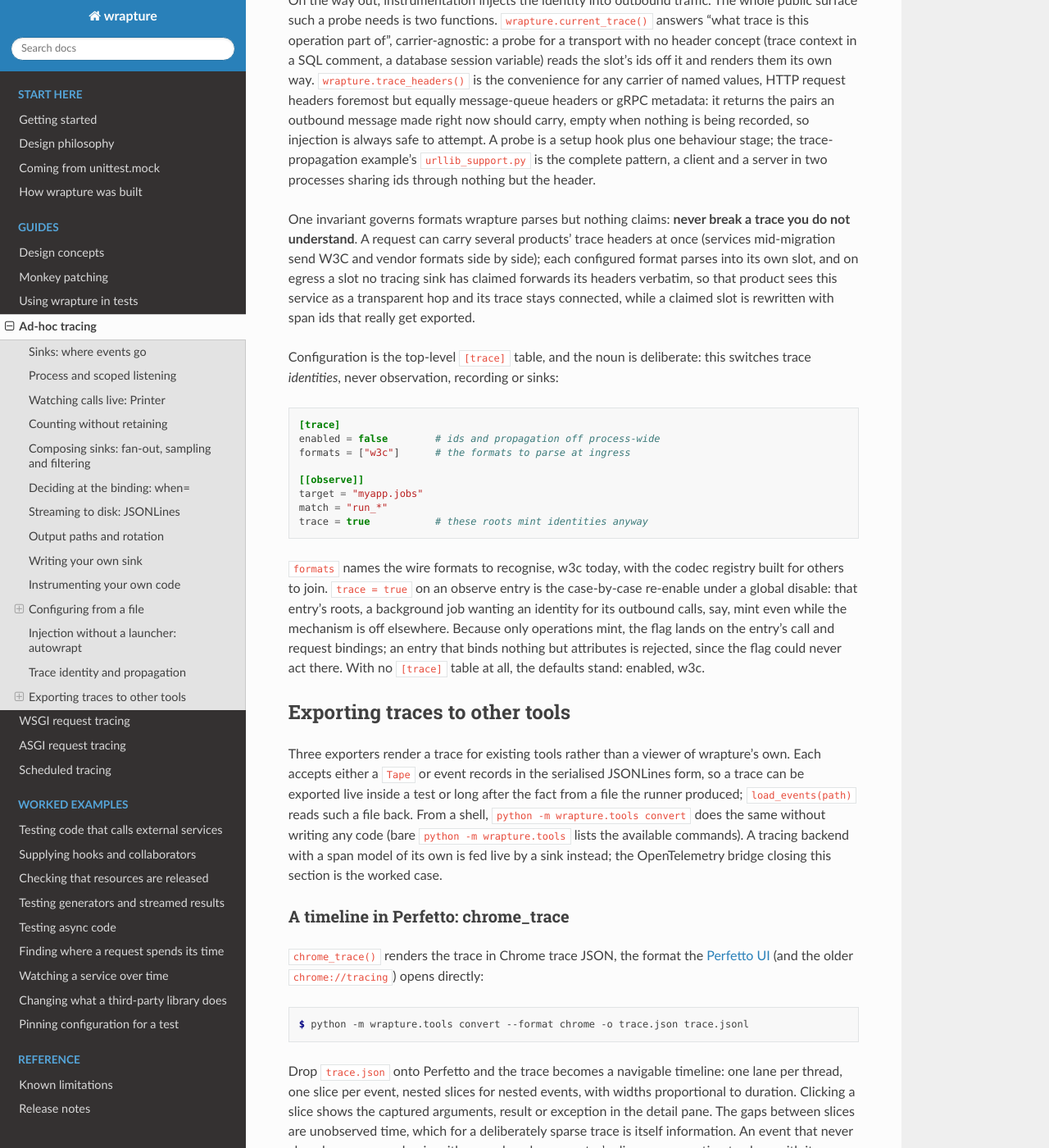
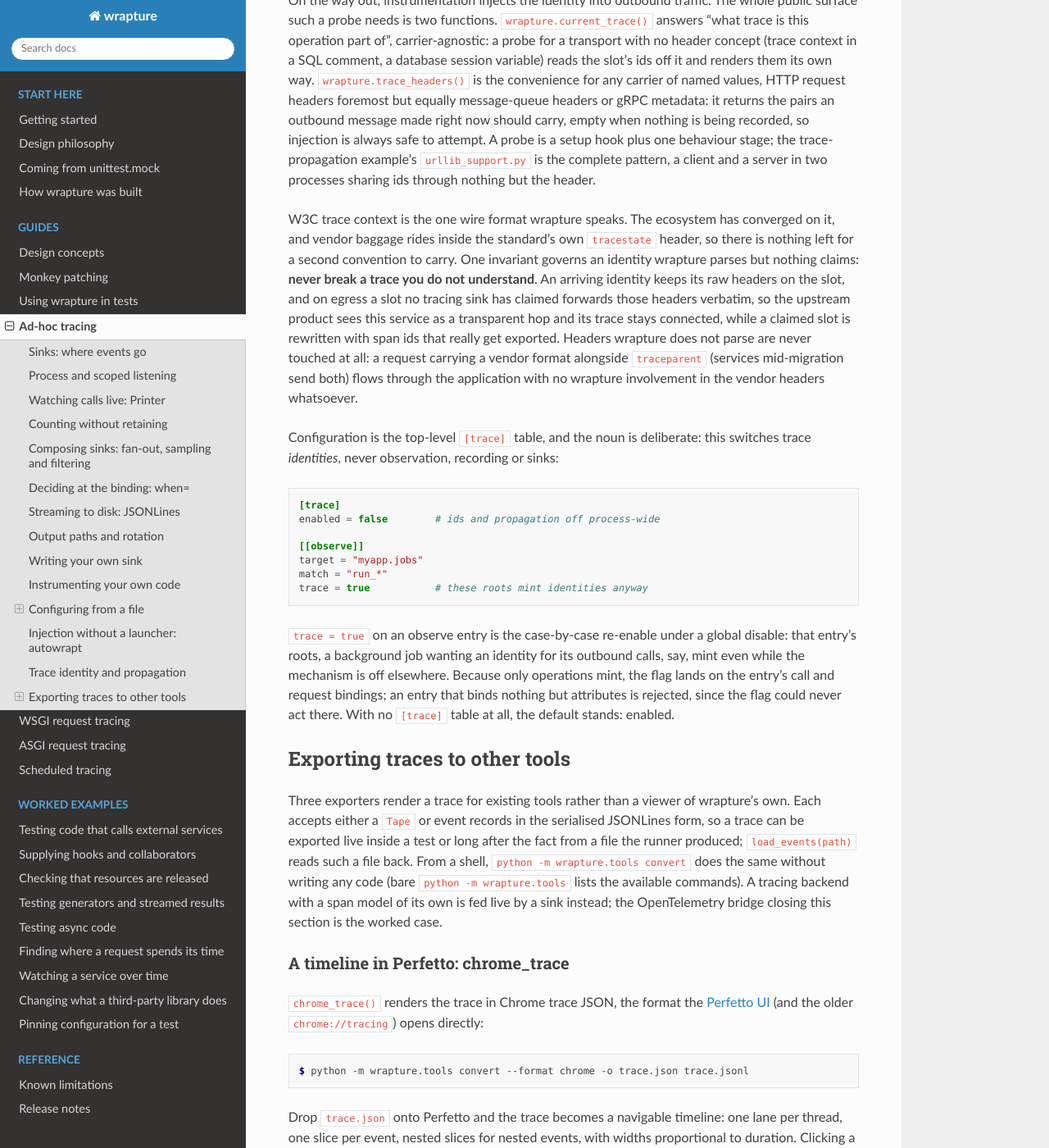
Before and after one commit to GrahamDumpleton/wrapture, a Sphinx documentation site: the page built from docs/ad-hoc-tracing.md, in a window 1280 px wide and 1400 px high, scrolled down 20247 px. Shown: the whole window at 82% size. Built offline with Sphinx 7.4.7 and the Read the Docs theme 3.1.0, drawn with Linux system fonts in a browser that asks for light colours.

Commit message:
Freeze the trace layer to W3C trace context.
The ecosystem has converged on W3C trace context, and vendor baggage
rides inside the standard's own tracestate header, so the mechanism
for other trace header conventions goes: the [trace] formats key,
_check_formats and the codec registry are removed, and
wanted_headers(), the ingress parse and header rendering speak w3c
directly. The format-keyed serialised shape ("trace": {"w3c": ...})
is kept deliberately, so the JSONLines format does not churn.
Defaults are unchanged: tracing stays on by default, and w3c was
already the only format shipped.

````diff
--- a/docs/ad-hoc-tracing.md
+++ b/docs/ad-hoc-tracing.md
@@ -1127,14 +1127,20 @@ setup hook plus one behaviour stage; the trace-propagation example's
 `urllib_support.py` is the complete pattern, a client and a server
 in two processes sharing ids through nothing but the header.
 
-One invariant governs formats wrapture parses but nothing claims:
-**never break a trace you do not understand**. A request can carry
-several products' trace headers at once (services mid-migration
-send W3C and vendor formats side by side); each configured format
-parses into its own slot, and on egress a slot no tracing sink has
-claimed forwards its headers verbatim, so that product sees this
-service as a transparent hop and its trace stays connected, while a
-claimed slot is rewritten with span ids that really get exported.
+W3C trace context is the one wire format wrapture speaks. The
+ecosystem has converged on it, and vendor baggage rides inside the
+standard's own `tracestate` header, so there is nothing left for a
+second convention to carry. One invariant governs an identity
+wrapture parses but nothing claims: **never break a trace you do
+not understand**. An arriving identity keeps its raw headers on the
+slot, and on egress a slot no tracing sink has claimed forwards
+those headers verbatim, so the upstream product sees this service
+as a transparent hop and its trace stays connected, while a claimed
+slot is rewritten with span ids that really get exported. Headers
+wrapture does not parse are never touched at all: a request
+carrying a vendor format alongside `traceparent` (services
+mid-migration send both) flows through the application with no
+wrapture involvement in the vendor headers whatsoever.
 
 Configuration is the top-level `[trace]` table, and the noun is
 deliberate: this switches trace *identities*, never observation,
@@ -1143,7 +1149,6 @@ recording or sinks:
 ```toml
 [trace]
 enabled = false        # ids and propagation off process-wide
-formats = ["w3c"]      # the formats to parse at ingress
 
 [[observe]]
 target = "myapp.jobs"
@@ -1151,15 +1156,13 @@ match = "run_*"
 trace = true           # these roots mint identities anyway
 ```
 
-`formats` names the wire formats to recognise, w3c today, with the
-codec registry built for others to join. `trace = true` on an
-observe entry is the case-by-case re-enable under a global disable:
-that entry's roots, a background job wanting an identity for its
-outbound calls, say, mint even while the mechanism is off elsewhere.
-Because only operations mint, the flag lands on the entry's call and
-request bindings; an entry that binds nothing but attributes is
-rejected, since the flag could never act there. With no `[trace]`
-table at all, the defaults stand: enabled, w3c.
+`trace = true` on an observe entry is the case-by-case re-enable
+under a global disable: that entry's roots, a background job wanting
+an identity for its outbound calls, say, mint even while the
+mechanism is off elsewhere. Because only operations mint, the flag
+lands on the entry's call and request bindings; an entry that binds
+nothing but attributes is rejected, since the flag could never act
+there. With no `[trace]` table at all, the default stands: enabled.
 
 ## Exporting traces to other tools
 
````
Also changed, not shown: docs/design-concepts.md (+11 -9 lines), 7 other files.
